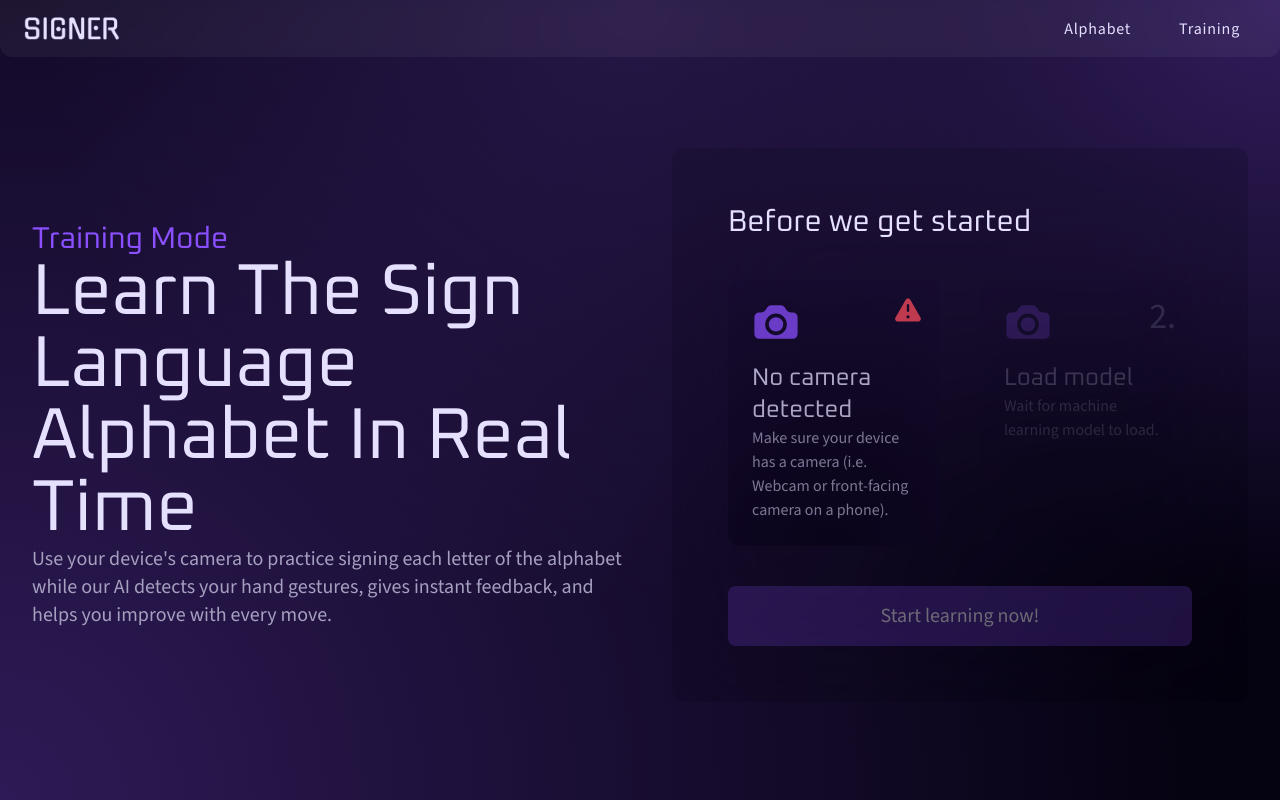
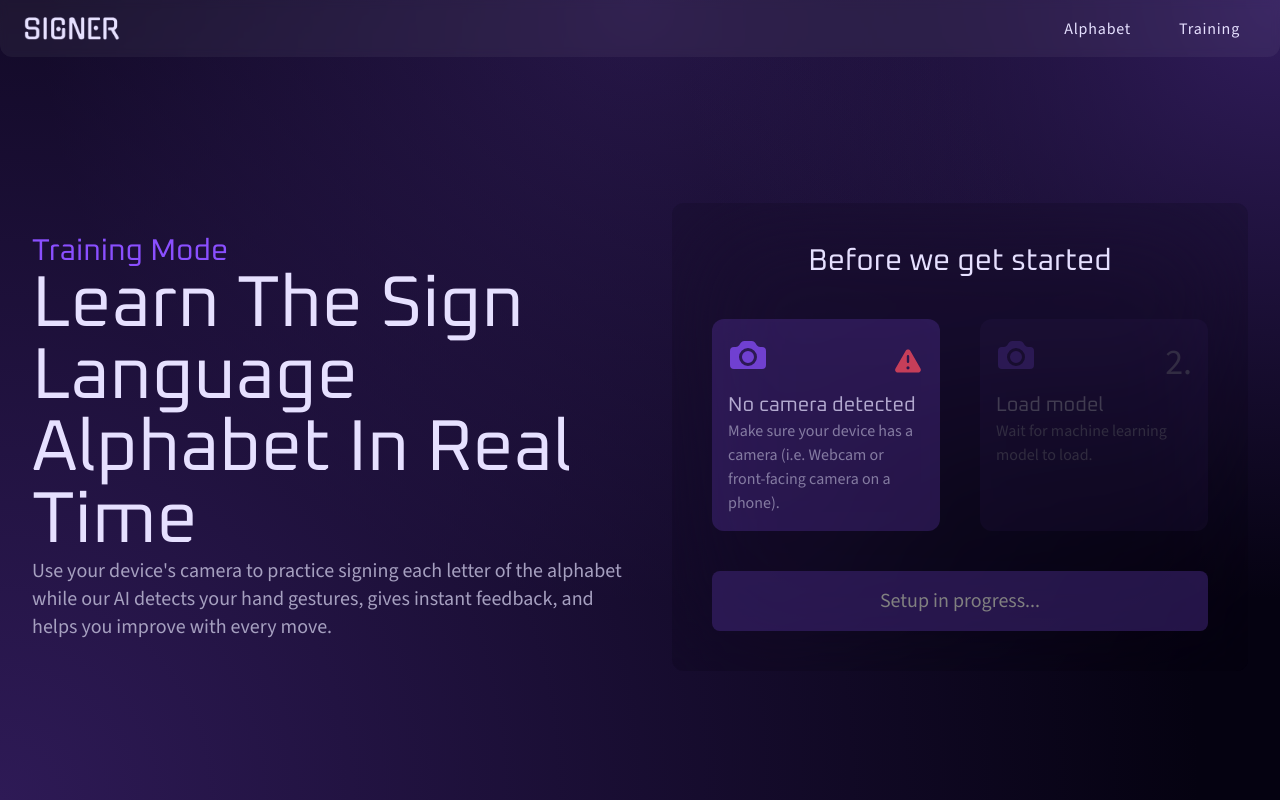
Before and after one commit to anttiromppanen/sign-language-teacher, a Next.js app: page /training in a window 1280 px wide. Built offline with nearby package versions, Linux system fonts and the light colour scheme.

Commit message:
ui update

```diff
--- a/src/app/globals.css
+++ b/src/app/globals.css
@@ -54,12 +54,4 @@ button {
 		background-repeat: no-repeat;
 		background-size: cover;
 	}
-
-	.card-bg-radial {
-		background-image: radial-gradient(
-			circle 800px at bottom center,
-			var(--background-alt) 0%,
-			transparent 100%
-		);
-	}
 }
--- a/src/app/layout.tsx
+++ b/src/app/layout.tsx
@@ -29,7 +29,9 @@ export default function RootLayout({
 }>) {
 	return (
 		<html lang="en" className={`${source_sans.variable} ${oxanium.variable}`}>
-			<body className={`antialiased bg-background bg-radial-gradient h-screen`}>
+			<body
+				className={`antialiased bg-background bg-radial-gradient min-h-screen`}
+			>
 				<Appbar />
 				{children}
 			</body>
--- a/src/app/training/InitialLoadOverlay.tsx
+++ b/src/app/training/InitialLoadOverlay.tsx
@@ -21,7 +21,7 @@ interface LoadingComponentProps {
 	success: boolean | null;
 }
 
-const iconStyles = "size-8";
+const iconStyles = "size-6 lg:size-8";
 
 function LoadingComponent({
 	heading,
@@ -41,23 +41,29 @@ function LoadingComponent({
 	return (
 		<li
 			className={`
-				flex relative rounded-xl border-[#1e1a29]/70 shadow-[#0a041a]/50 bg-[#8a4fff]/20 card-bg-radial backdrop-blur-xl p-2 gap-x-4
+				grid grid-cols-[26px_1fr] relative rounded-md xl:rounded-xl border-[#1e1a29]/70 bg-[#8a4fff]/20 backdrop-blur-xl p-2 gap-x-4
 				md:p-4
-				xl:flex-col xl:p-6
-				${active && "*:animate-pulse"} ${!active && "opacity-20"} ${success === false && "animate-none"}
+				xl:block xl:p-4
+				${active && "*:animate-pulse"} ${!active && "brightness-50 opacity-50"} ${success === false && "animate-none"}
 			`}
 		>
-			<CameraIcon className="size-6 md:size-10 text-highlight -mt-1.5 xl:mb-4 xl:size-12" />
-			<p className="font-oxanium absolute right-4 top-4 text-4xl text-text-secondary">
-				{success === null ? <span>{index}.</span> : icon}
-			</p>
+			<div className="flex flex-col items-center justify-center lg:justify-between lg:flex-row">
+				<CameraIcon
+					className={`size-6 hidden md:size-10 text-highlight lg:block xl:mb-4 `}
+				/>
+				<p className="font-oxanium text-xl lg:text-4xl text-text-secondary">
+					{success === null ? <span>{index}.</span> : icon}
+				</p>
+			</div>
 			<div className="">
-				<h2 className={`text-lg md:text-2xl text-text-primary`}>
+				<h2 className={`text-base sm:text-lg md:text-xl text-text-primary`}>
 					{success === null && heading}
 					{success && successHeading}
 					{success === false && failHeading}
 				</h2>
-				<p className="text-text-secondary text-sm md:text-base">{text}</p>
+				<p className="text-text-secondary hidden text-sm sm:block md:text-base">
+					{text}
+				</p>
 			</div>
 		</li>
 	);
@@ -111,25 +117,27 @@ function InitialLoadOverlay({
 	}, [activeStep, setHandRecognizerState]);
 
 	return (
-		<div className="flex flex-col justify-around w-full min-h-[calc(100vh-64px)] max-w-[1500px] mx-auto xl:grid xl:grid-cols-[600px_1fr] items-center gap-x-10 px-4 md:px-8 xl:gap-y-0">
+		<div className="flex flex-col justify-between pt-8 pb-2 w-full min-h-[calc(100vh-64px)] max-w-[1500px] mx-auto xl:grid xl:grid-cols-[600px_1fr] items-center gap-x-10 px-4 md:px-8 xl:gap-y-0">
+			{/* FIRST COLUMN */}
 			<div className="">
 				<h2 className="text-highlight text-xl md:text-3xl">Training Mode</h2>
-				<h1 className="text-text-primary text-4xl md:text-7xl">
+				<h1 className="text-text-primary text-4xl md:text-7xl lg:text-8xl xl:text-7xl">
 					Learn The Sign Language Alphabet In Real Time
 				</h1>
-				<p className="text-base md:text-xl text-text-secondary">
+				<p className="text-base md:text-2xl xl:text-xl text-text-secondary">
 					Use your device's camera to practice signing each letter of the
 					alphabet while our AI detects your hand gestures, gives instant
 					feedback, and helps you improve with every move.
 				</p>
 			</div>
+			{/* SECOND COLUMN */}
 			<div className="flex items-center justify-center rounded-xl w-full">
-				<div className="p-2 md:p-8 flex flex-col gap-y-3 w-full backdrop-blur-3xl bg-black/10 rounded-xl xl:gap-y-10 xl:p-14 xl:max-w-[800px]">
-					<h2 className="text-2xl md:text-3xl text-text-primary xl:-mb-10">
+				<div className="p-2 md:p-8 flex flex-col gap-y-3 w-full backdrop-blur-3xl bg-black/10 rounded-xl xl:gap-y-10 xl:p-10 xl:max-w-[800px]">
+					<h2 className="text-2xl md:text-3xl text-center text-text-primary xl:-mb-10">
 						Before we get started
 					</h2>
 					<p></p>
-					<ol className="xl:grid-cols-2 grid gap-y-4 xl:gap-10">
+					<ol className="grid grid-rows-2 gap-y-4 xl:gap-10 xl:grid-cols-2 xl:grid-rows-1">
 						<LoadingComponent
 							heading="Detecting camera..."
 							text="Make sure your device has a camera (i.e. Webcam or front-facing camera on a phone)."
--- a/src/app/training/SuccessOverlay.tsx
+++ b/src/app/training/SuccessOverlay.tsx
@@ -1,3 +1,4 @@
+import { LargeButton } from "@/components/Buttons";
 import { GestureImageStatic } from "@/components/GestureImage";
 
 function SuccessOverlay({
@@ -11,13 +12,11 @@ function SuccessOverlay({
 		<div className="absolute flex-col gap-y-6 left-0 top-0 w-full h-screen flex items-center justify-center text-7xl -z-10">
 			<h2 className="font-alice">Good job!</h2>
 			<GestureImageStatic imgLetter={imageObject[0]} imgUrl={imageObject[1]} />
-			<button
-				type="button"
-				className="rounded-md -bg--secondary-blue py-4 px-8 text-background text-4xl col-span-2 hover:brightness-110 font-playfair-display"
-				onClick={handleClick}
-			>
-				Ready for the next one!
-			</button>
+			<LargeButton
+				text="Ready for the next one"
+				disabled={false}
+				handleClick={handleClick}
+			/>
 		</div>
 	);
 }
--- a/src/app/training/page.tsx
+++ b/src/app/training/page.tsx
@@ -6,7 +6,6 @@ import { useEffect, useRef, useState } from "react";
 import { CountdownCircleTimer } from "react-countdown-circle-timer";
 import Webcam from "react-webcam";
 import useGestureDetectionLoop from "@/hooks/useGestureDetectionLoop";
-import useInitializeGestureRecognizer from "@/hooks/useInitializeGestureRecognizer";
 import { getImageByCharacterArray } from "@/utils/getImageByCharacter";
 import CameraError from "./CameraError";
 import CorrectGestureOverlay from "./CorrectGestureOverlay";
@@ -31,9 +30,8 @@ function Training() {
 	const cameraRef = useRef<Webcam | null>(null);
 	const [handRecognizerState, setHandRecognizerState] =
 		useState<GestureRecognizer | null>(null);
-	// const handGestureRecognizer = useInitializeGestureRecognizer();
+
 	const { currentGesture } = useGestureDetectionLoop({
-		// handRecognizerState: handGestureRecognizer,
 		handRecognizerState,
 		cameraRef,
 	});
--- a/src/components/Buttons.tsx
+++ b/src/components/Buttons.tsx
@@ -10,11 +10,11 @@ export function LargeButton({
 	return (
 		<button
 			type="button"
-			className="rounded-lg bg-[#8a4fff]/50 backdrop-blur-xl py-2 px-4 md:py-4 md:px-8 text-white text-lg md:text-xl col-span-2 hover:brightness-110 disabled:opacity-40 disabled:cursor-not-allowed"
+			className="rounded-lg bg-[#8a4fff]/50 backdrop-blur-xl py-2 px-4 md:py-4 md:px-8 text-white text-lg md:text-xl col-span-2 hover:brightness-110 disabled:brightness-50 disabled:cursor-not-allowed"
 			disabled={disabled}
 			onClick={handleClick}
 		>
-			{text}
+			{disabled ? "Setup in progress..." : text}
 		</button>
 	);
 }
```
